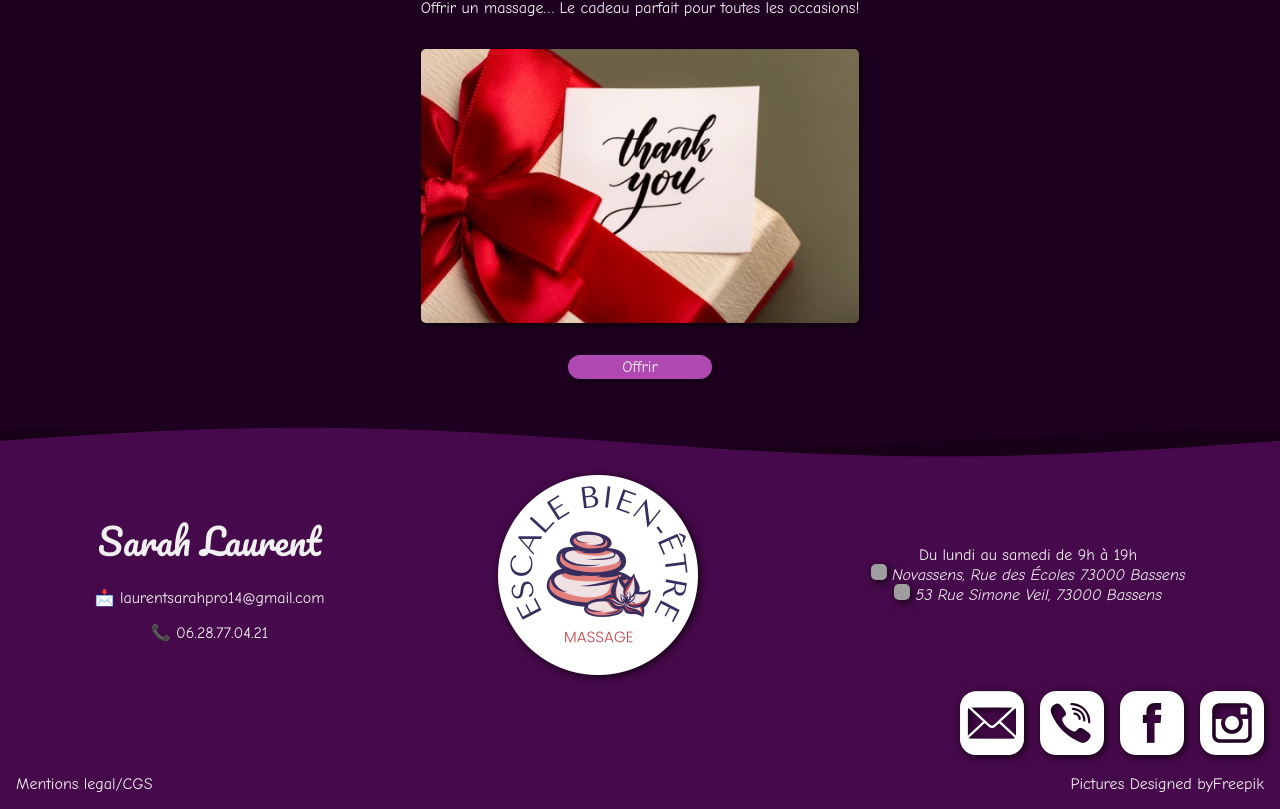
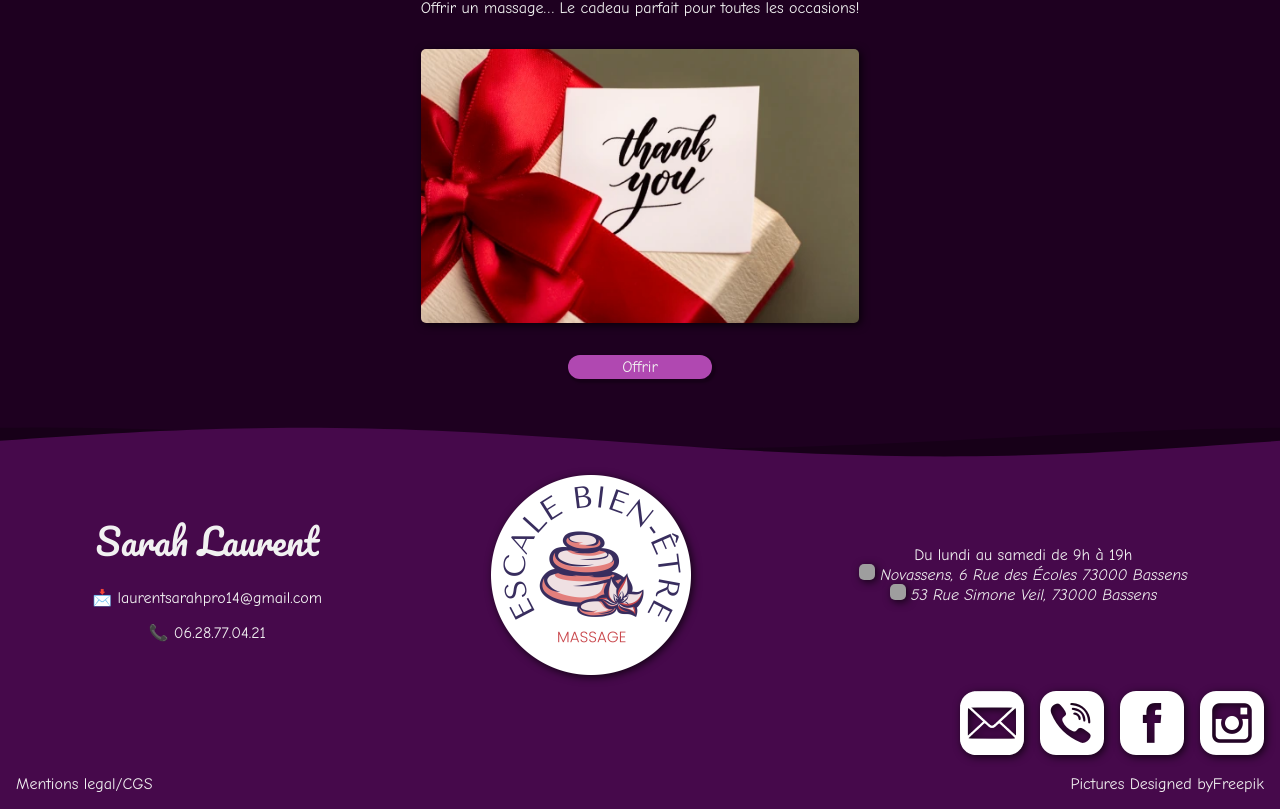
Before and after one commit to Sarah-Laurent/escale-bienetre, a Next.js app: page / in a window 1280 px wide. Shown: the part 2881-3690 px from the top of the page. Built offline with nearby package versions, Linux system fonts and the light colour scheme; grey boxes are pictures that could not be loaded; a web font is replaced by a local one.

Commit message:
Update footer.js

```diff
--- a/app/components/footer.js
+++ b/app/components/footer.js
@@ -25,7 +25,7 @@ export default function Footer() {
           <address>
             <a
               target="_blank"
-              href="https://www.google.fr/maps/place/53+Rue+Simone+Veil,+73000+Bassens/@45.5749231,5.9364268,17z/data=!3m1!4b1!4m6!3m5!1s0x478ba8ea3268d50f:0x3abeb2cb1c1eb9d1!8m2!3d45.5749231!4d5.9390071!16s%2Fg%2F11srrn0_jk?entry=ttu&g_ep=EgoyMDI0MTIxMS4wIKXMDSoASAFQAw%3D%3D"
+              href="https://www.google.com/maps/place/6+Rue+des+%C3%89coles,+73000+Bassens/@45.5751299,5.9381705,18z/data=!3m1!4b1!4m6!3m5!1s0x478ba8ea32dbcde5:0x95b5291695282295!8m2!3d45.575128!4d5.939458!16s%2Fg%2F11cskqf4yq?entry=ttu&g_ep=EgoyMDI1MTAxNC4wIKXMDSoASAFQAw%3D%3D"
             >
               <Image
                 src={"/pictoGps.png"}
@@ -33,7 +33,7 @@ export default function Footer() {
                 height={16}
                 alt="picto gps"
               />{" "}
-              Novassens, Rue des Écoles 73000 Bassens
+              Novassens, 6 Rue des Écoles 73000 Bassens
             </a>
           </address>
                 <address>
```
